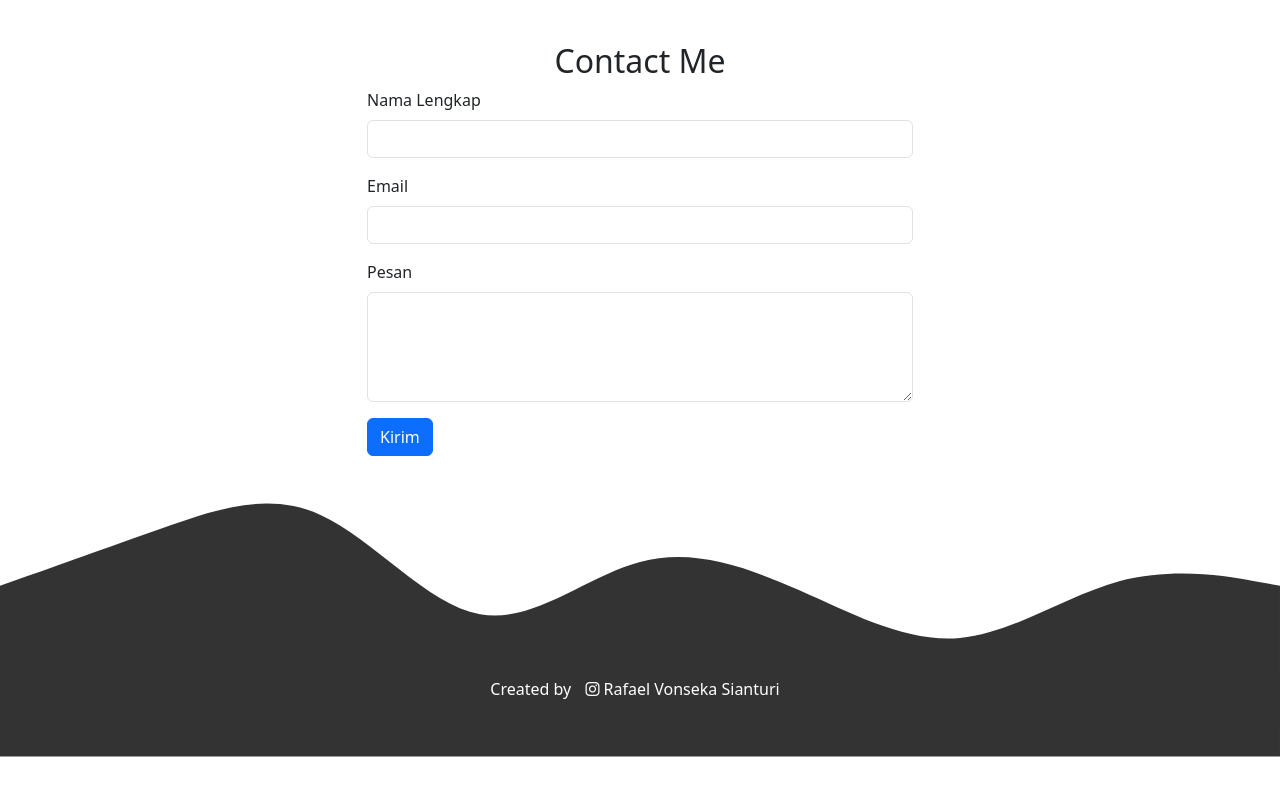
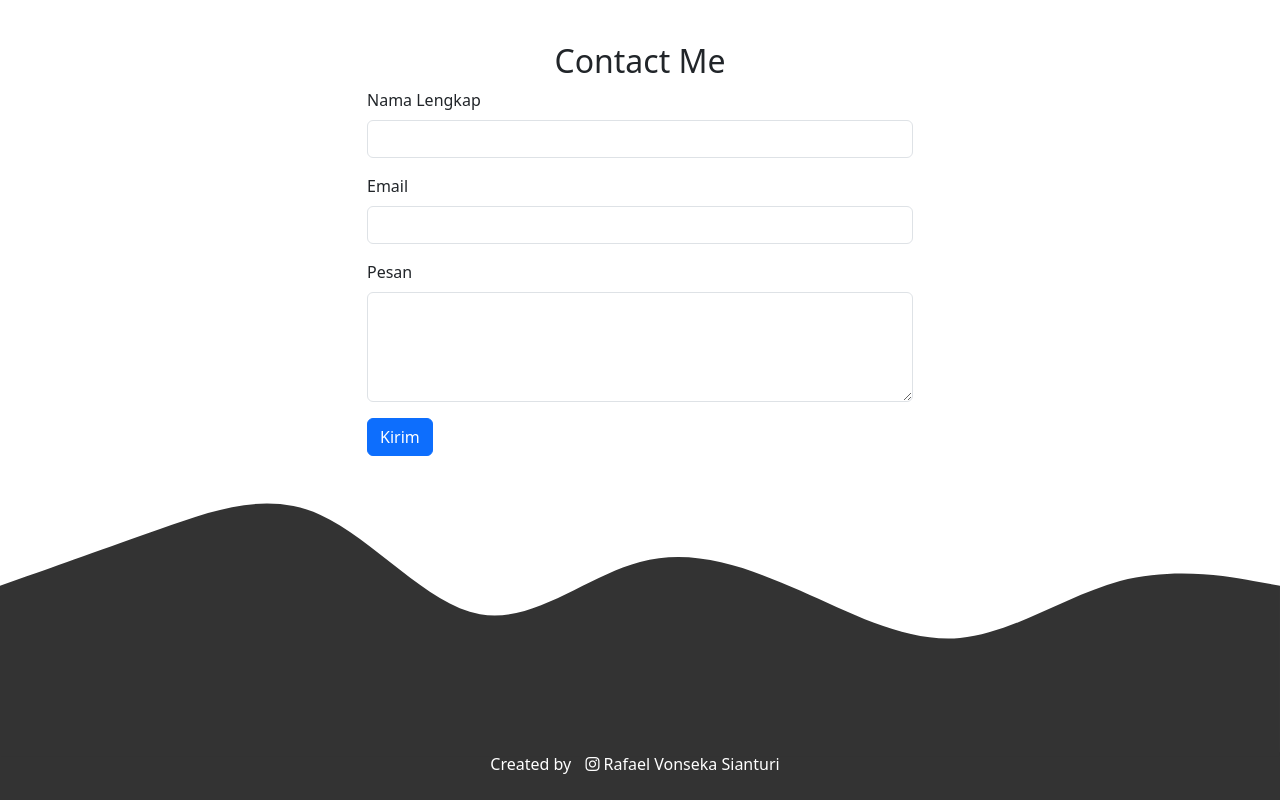
Before and after one commit to RafaelVonsekaSianturi/Tugas_Tambahan, a plain HTML site: page index.html in a window 1280 px wide. Shown: the part 2333-3133 px from the top of the page. Before the commit the page ends 3090 px from the top, so only its background shows below. Drawn offline with nearby package versions, Linux system fonts and the light colour scheme.

Commit message:
Update style.css

```diff
--- a/style.css
+++ b/style.css
@@ -17,7 +17,7 @@ section {
     background-color: #ffff;
 }
 footer {
-    margin-top: -5rem;
+    margin-top: -5px;
 
 }
 footer a {
```
